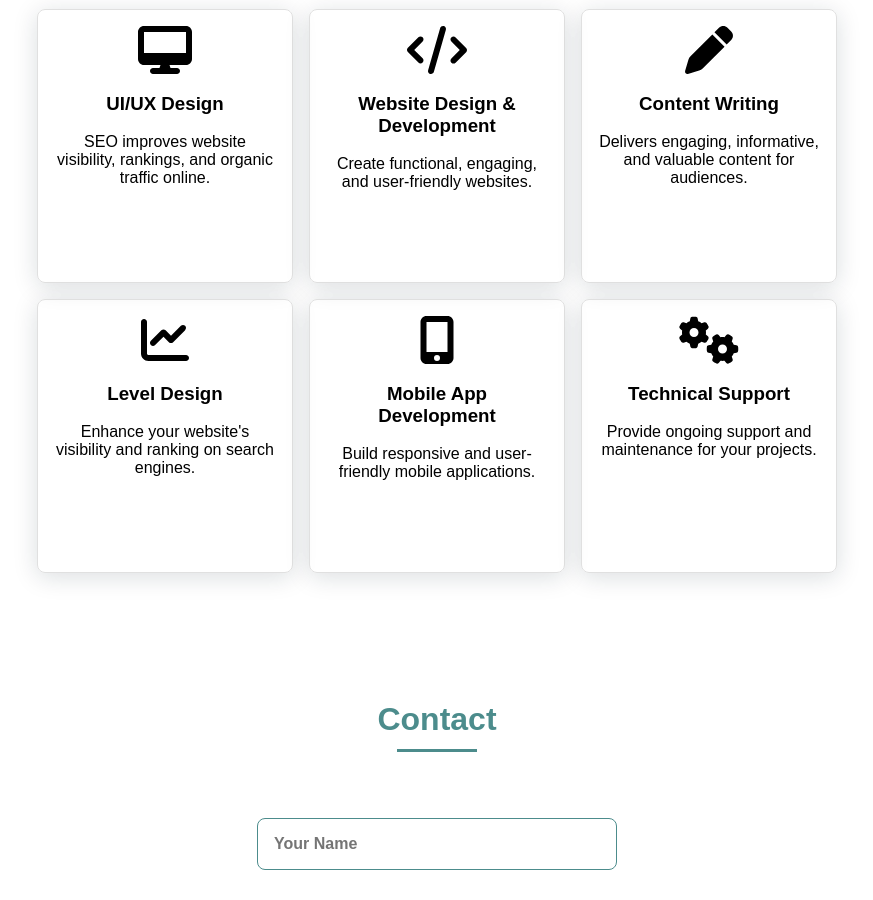
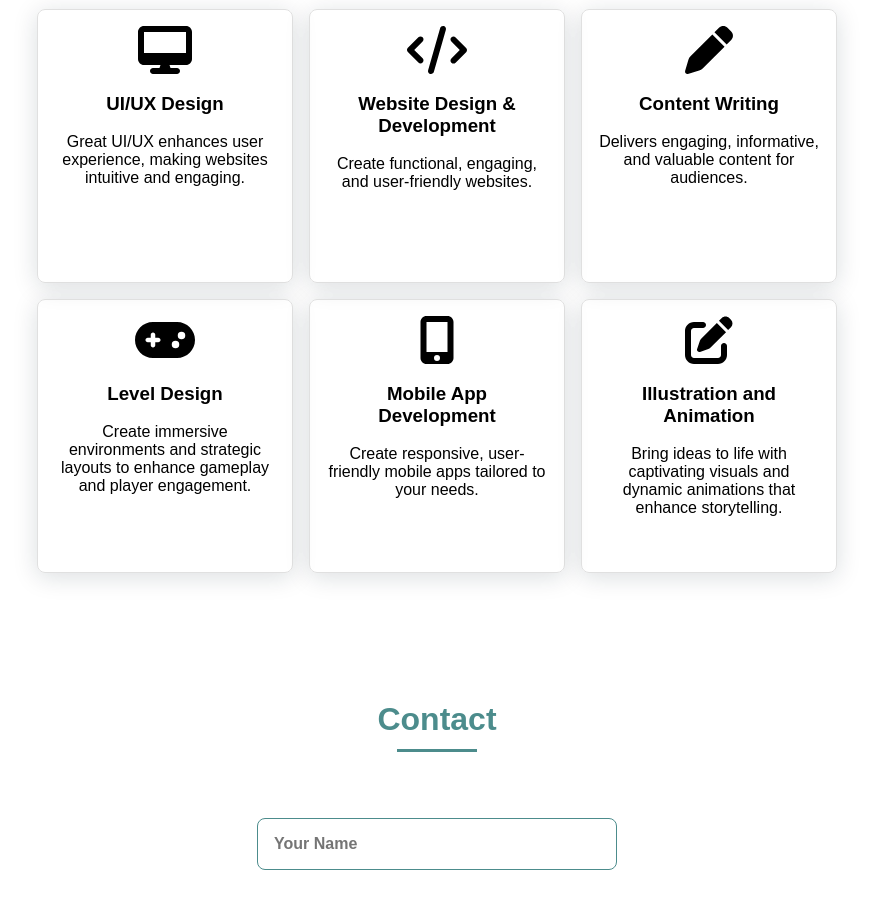
Before and after one commit to caspermohit/portfolio-website, a React (Create React App) app: page / in a window 1280 px wide. Shown: the part 2320-3220 px from the top of the page, without its empty margins (203-1076 px from the left). Built offline with nearby package versions, Linux system fonts and the light colour scheme.

Commit message:
more changes in work section

```diff
--- a/src/components/Work.js
+++ b/src/components/Work.js
@@ -7,7 +7,7 @@ import ScrollReveal from 'scrollreveal';
 import Swal from 'sweetalert2'; // Import SweetAlert
 // Importing icons from Font Awesome
 import { FontAwesomeIcon } from '@fortawesome/react-fontawesome';
-import { faDesktop, faCode, faPen, faChartLine, faMobileAlt, faCogs } from '@fortawesome/free-solid-svg-icons';
+import { faDesktop, faCode, faPen, faGamepad, faMobileAlt,faPenToSquare } from '@fortawesome/free-solid-svg-icons';
 
 const Work = () => {
     useEffect(() => {
@@ -51,10 +51,8 @@ const Work = () => {
                 links = `
                     <ul>
                         <li><a href="https://www.behance.net/gallery/215923707/Enviroment-design" target="_blank" rel="noopener noreferrer">Enviroment design</a></li>
-                        <li><a href="https://www.behance.net/gallery/215922739/client-branding-poster" target="_blank" rel="noopener noreferrer">Client branding poster</a></li>
-                        <li><a href="https://www.behance.net/gallery/204814325/360-fliming" target="_blank" rel="noopener noreferrer">360 Flim making</a></li>
-                        <li><a href="https://www.behance.net/gallery/202959411/Arbys-promotion" target="_blank" rel="noopener noreferrer">Arby's promotion</a></li>
-                        <li><a href="https://www.behance.net/gallery/215939795/Royal-bank-logo-redesign" target="_blank" rel="noopener noreferrer">logo redesign</a></li>
+                        <li><a href="https://www.behance.net/gallery/215970037/Game-build-for-VR-devices" target="_blank" rel="noopener noreferrer">Games Teaser</a></li>
+
                     </ul>`;
                 break;
             case 'Mobile App Development':
@@ -64,11 +62,13 @@ const Work = () => {
                         <li><a href="https://your-mobile-app-project-link-2.com" target="_blank" rel="noopener noreferrer">Mobile App Project 2</a></li>
                     </ul>`;
                 break;
-            case 'Game and Animation':
+            case 'Illustration and Animation':
                 links = `
                     <ul>
-                        <li><a href="https://your-technical-support-project-link.com" target="_blank" rel="noopener noreferrer">Support Project 1</a></li>
-                        <li><a href="https://your-technical-support-project-link-2.com" target="_blank" rel="noopener noreferrer">Support Project 2</a></li>
+                        <li><a href="https://www.behance.net/gallery/215922739/client-branding-poster" target="_blank" rel="noopener noreferrer">Client branding poster</a></li>
+                        <li><a href="https://www.behance.net/gallery/204814325/360-fliming" target="_blank" rel="noopener noreferrer">360 Flim making</a></li>
+                        <li><a href="https://www.behance.net/gallery/202959411/Arbys-promotion" target="_blank" rel="noopener noreferrer">Arby's promotion</a></li>
+                        <li><a href="https://www.behance.net/gallery/215939795/Royal-bank-logo-redesign" target="_blank" rel="noopener noreferrer">logo redesign</a></li>
                     </ul>`;
                 break;
             default:
@@ -90,7 +90,8 @@ const Work = () => {
                 <div className="work__item" onClick={() => handleProjectClick('UI/UX Design')}>
                     <FontAwesomeIcon icon={faDesktop} size="3x" />
                     <h3>UI/UX Design</h3>
-                    <p>SEO improves website visibility, rankings, and organic traffic online.</p>
+                    <p>Great UI/UX enhances user experience, making websites intuitive and engaging.</p>
+
                 </div>
                 <div className="work__item" onClick={() => handleProjectClick('Website Design & Development')}>
                     <FontAwesomeIcon icon={faCode} size="3x" />
@@ -103,19 +104,22 @@ const Work = () => {
                     <p>Delivers engaging, informative, and valuable content for audiences.</p>
                 </div>
                 <div className="work__item" onClick={() => handleProjectClick('Level Design')}>
-                    <FontAwesomeIcon icon={faChartLine} size="3x" />
+                    <FontAwesomeIcon icon={faGamepad} size="3x" />
                     <h3>Level Design</h3>
-                    <p>Enhance your website's visibility and ranking on search engines.</p>
+                    <p>Create immersive environments and strategic layouts to enhance gameplay and player engagement.</p>
+
                 </div>
                 <div className="work__item" onClick={() => handleProjectClick('Mobile App Development')}>
                     <FontAwesomeIcon icon={faMobileAlt} size="3x" />
                     <h3>Mobile App Development</h3>
-                    <p>Build responsive and user-friendly mobile applications.</p>
+                    <p>Create responsive, user-friendly mobile apps tailored to your needs.</p>
+
                 </div>
                 <div className="work__item" onClick={() => handleProjectClick('Technical Support')}>
-                    <FontAwesomeIcon icon={faCogs} size="3x" />
-                    <h3>Technical Support</h3>
-                    <p>Provide ongoing support and maintenance for your projects.</p>
+                    <FontAwesomeIcon icon={faPenToSquare} size="3x" />
+                    <h3>Illustration and Animation</h3>
+                    <p>Bring ideas to life with captivating visuals and dynamic animations that enhance storytelling.</p>
+
                 </div>
             </div>
         </section>
```
